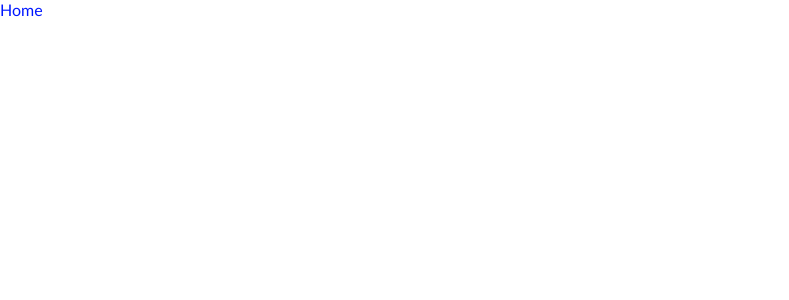
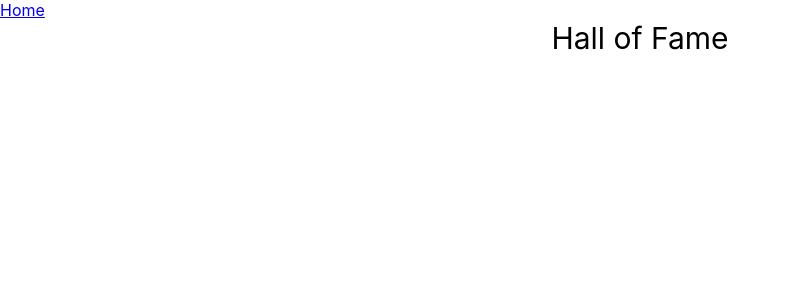
Before and after one commit to valenok31/visit-all-continents, a React (Create React App) app: page /records in a window 1280 px wide. Shown: the top 300 px of the page, without its empty margins (0-789 px from the left). Built offline with nearby package versions, Linux system fonts and the light colour scheme.

Commit message:
Visual design

```diff
--- a/src/blockСomponents/GameRules/GameRules.js
+++ b/src/blockСomponents/GameRules/GameRules.js
@@ -9,14 +9,13 @@ const GameRules = (props) => {
                 <div>Home</div>
             </NavLink>
         </div>
-
+        <div className={style.game_rules}>Правила игры очень простые. Нужно посетить все континенты самым дешевым маршрутом. Стартовать можно из
+            любого города. Город можно посетить только один раз. Не обязательно посещать все города, главное посетить
+            все шесть континентов. Удачи!
+        </div>
         <div className={style.game_rules}>The rules of the game are very simple. You need to visit all continents by the cheapest route. You can
             start from any city. The city can be visited only once. It is not necessary to visit all cities, the main
             thing is to visit all six continents. Good luck!
-        </div>
-        <div className={style.game_rules}>Правила игры очень простые. Нужно посетить все континенты самым дешевым маршрутом. Стартовать можно из
-            любого города. Город можно посетить только один раз. Не обязательно посещать все города, главное посетить
-            все шесть континентов. Удачи!
         </div>
         <div className={style.game_rules}>Die Regeln des Spiels sind sehr einfach. Sie müssen alle Kontinente mit der billigsten Route besuchen. Sie
             können von jeder Stadt aus starten. Die Stadt kann nur einmal besucht werden. Es ist nicht notwendig, alle
--- a/src/blockСomponents/PastResults/PastResults.js
+++ b/src/blockСomponents/PastResults/PastResults.js
@@ -15,13 +15,13 @@ const PastResults = (props) => {
     sortable.length = props.quantity;
     let pastResults = sortable.map(
         (m) => {
-            return <div>{m[0]} - <span className={style.game_results__way}>{m[1]}</span></div>
+            return <li>{m[0]} - <span className={style.game_results__way}>{m[1]}</span></li>
         }
     );
     return <>
-        <div>
+        <ol>
             {pastResults}
-        </div>
+        </ol>
     </>
 }
 
--- a/src/blockСomponents/Records/Records.js
+++ b/src/blockСomponents/Records/Records.js
@@ -6,11 +6,7 @@ import PastResults from "../PastResults/PastResults";
 const Records = (props) => {
 
     return <>
-        <div>
-            <NavLink to='/' className={style.nLink}>
-                <div>Home</div>
-            </NavLink>
-        </div>
+
         <div><PastResults {...props} quantity='1000'/></div>
     </>
 }
--- a/src/blockСomponents/Records/RecordsCont.js
+++ b/src/blockСomponents/Records/RecordsCont.js
@@ -1,12 +1,22 @@
 import React from "react";
 import {connect} from "react-redux";
 import Records from "./Records";
+import {NavLink} from "react-router-dom";
+import style from "./records.module.css";
 
 class RecordsCont extends React.Component {
     render() {
-        return <>
-            <Records gameResults={this.props.gameResults}/>
-        </>
+        return <div>
+            <div>
+                <NavLink to='/' className={style.nLink}>
+                    <div>Home</div>
+                </NavLink>
+            </div>
+            <div className={style.heading}>Hall of Fame</div>
+            <div className={style.list_results}>
+                <div className={style.list_results__records}><Records gameResults={this.props.gameResults}/></div>
+            </div>
+        </div>
     }
 }
 
--- /dev/null
+++ b/src/blockСomponents/Records/records.module.css
@@ -0,0 +1,13 @@
+.heading{
+    text-align: center;
+    font-size: 30px;
+}
+
+.list_results{
+    margin: 0 0 0 40vw;
+
+}
+
+.list_results__records{
+
+}
--- a/src/blockСomponents/VisitAllContinents.js
+++ b/src/blockСomponents/VisitAllContinents.js
@@ -101,7 +101,7 @@ const VisitAllContinents = (props) => {
                     {visitedContinents}
                 </div>
                 <div>
-                    <PastResults {...props} quantity='3'/>
+                    {/*<PastResults {...props} quantity='3'/>*/}
                     <ButtonSaveResults
                         unique={unique}
                         queueContinents={queueContinents}
```
